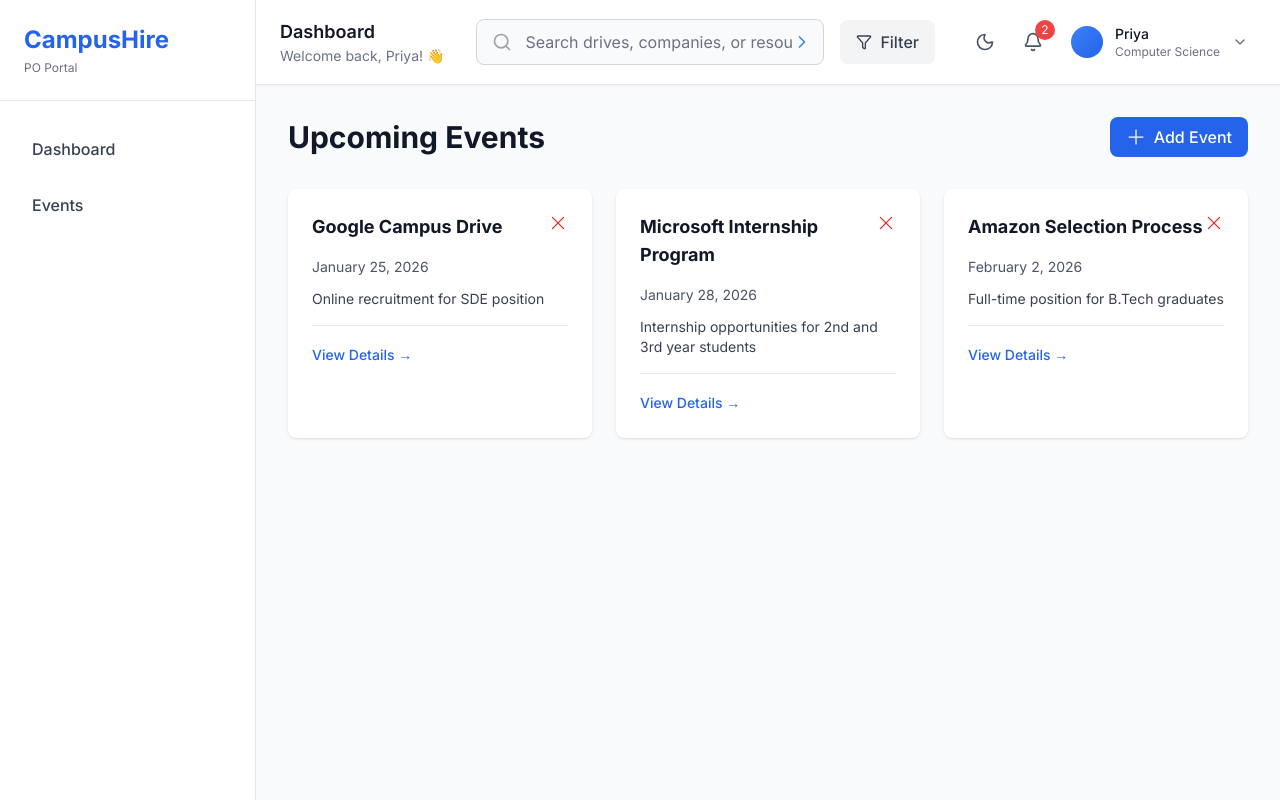
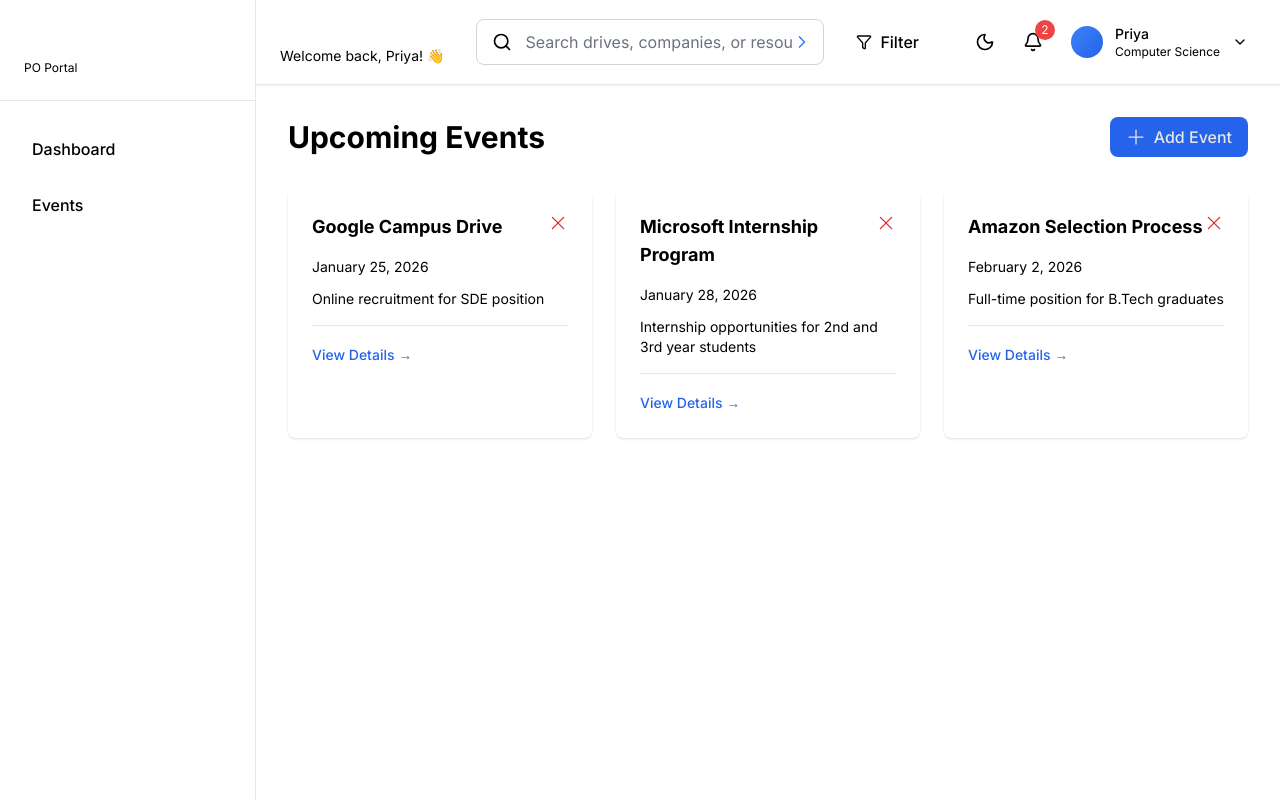
Before and after one commit to ShruthiMeenakshi/CampusHire-Hub, a React (Vite) app: page /po/events in a window 1280 px wide. Built offline with nearby package versions, Linux system fonts and the light colour scheme.

Commit message:
feat: implement dark and light theme support across components and styles

```diff
--- a/assets/styles/index.css
+++ b/assets/styles/index.css
@@ -49,33 +49,75 @@
   background: rgba(255, 255, 255, 0.7);
   border-color: rgba(0, 0, 0, 0.08);
 }
-.theme-light header { border-color: #e5e7eb; }
-.theme-light footer { border-color: #e5e7eb; }
-.theme-light #mobileNav { background: #ffffff; border-color: #e5e7eb; }
-.theme-light .text-gray-400 { color: #475569 !important; }
-.theme-light .text-gray-500 { color: #64748b !important; }
-.theme-light .border-gray-800 { border-color: #e5e7eb !important; }
-.theme-light .border-gray-700 { border-color: #e5e7eb !important; }
-.theme-light .bg-gray-900 { background-color: #ffffff !important; }
+
+.theme-light header {
+  border-color: #e5e7eb;
+}
+
+.theme-light footer {
+  border-color: #e5e7eb;
+}
+
+.theme-light #mobileNav {
+  background: #ffffff;
+  border-color: #e5e7eb;
+}
+
+.theme-light .text-gray-400 {
+  color: #475569 !important;
+}
+
+.theme-light .text-gray-500 {
+  color: #64748b !important;
+}
+
+.theme-light .border-gray-800 {
+  border-color: #e5e7eb !important;
+}
+
+.theme-light .border-gray-700 {
+  border-color: #e5e7eb !important;
+}
+
+.theme-light .bg-gray-900 {
+  background-color: #ffffff !important;
+}
+
 .theme-light section.bg-gray-800\/50 {
   background-color: rgba(0, 0, 0, 0.02) !important;
 }
+
 /* Hero text color adjustments in light theme */
-.theme-light .hero .text-white { color: #0f172a !important; }
-.theme-light .hero .text-gray-300 { color: #334155 !important; }
+.theme-light .hero .text-white {
+  color: #0f172a !important;
+}
+
+.theme-light .hero .text-gray-300 {
+  color: #334155 !important;
+}
+
 /* Header hover effects in light theme */
-.theme-light header:hover { background-color: rgba(248, 250, 252, 0.9); }
-.theme-light header nav a:hover { background-color: #e5e7eb; color: #0f172a !important; }
-.theme-light #mobileNav a:hover { background-color: #f1f5f9; color: #0f172a !important; }
+.theme-light header nav a:hover {
+  background-color: #e5e7eb;
+  color: #0f172a !important;
+}
+
+.theme-light #mobileNav a:hover {
+  background-color: #f1f5f9;
+  color: #0f172a !important;
+}
+
 /* Active nav highlight (scroll) in light theme */
 .theme-light header nav a.bg-gray-800,
 .theme-light #mobileNav a.bg-gray-800 {
   background-color: #e5e7eb !important;
 }
+
 .theme-light header nav a.text-white,
 .theme-light #mobileNav a.text-white {
   color: #0f172a !important;
 }
+
 /* Headings in light theme */
 .theme-light h1,
 .theme-light h2,
@@ -83,8 +125,55 @@
 .theme-light h4,
 .theme-light h5,
 .theme-light h6 {
-  color: #0f172a !important;
+  color: #ffffff !important;
 }
+
+/* Global light theme background and text */
+/* Apply light background/text when `.theme-light` is on body OR container root */
+.theme-light {
+  background-color: #ffffff;
+  color: #000000;
+}
+
+.theme-light body {
+  background-color: #ffffff;
+  color: #000000;
+}
+
+/* Ensure common boxes are white in light theme */
+.theme-light .bg-white {
+  background-color: #ffffff !important;
+}
+
+.theme-light .bg-gray-50,
+.theme-light .bg-gray-100,
+.theme-light .bg-gray-200,
+.theme-light .bg-gray-300,
+.theme-light .bg-gray-400 {
+  background-color: #ffffff !important;
+}
+
+.theme-light .bg-slate-50,
+.theme-light .bg-slate-100,
+.theme-light .bg-slate-200 {
+  background-color: #ffffff !important;
+}
+
+.theme-light .bg-blue-50,
+.theme-light .bg-blue-100 {
+  background-color: #ffffff !important;
+}
+
+/* Text mapping to black for common gray utilities in light theme */
+.theme-light .text-gray-900,
+.theme-light .text-gray-800,
+.theme-light .text-gray-700,
+.theme-light .text-gray-600,
+.theme-light .text-gray-500,
+.theme-light .text-gray-400 {
+  color: #000000 !important;
+}
+
 /* Gradient text */
 .gradient-text {
   background: linear-gradient(135deg, #3b82f6 0%, #10b981 100%);
@@ -92,19 +181,30 @@
   -webkit-text-fill-color: transparent;
   background-clip: text;
 }
+
 /* Hover effects */
 .hover-lift {
   transition: transform 0.2s ease, box-shadow 0.2s ease;
 }
+
 .hover-lift:hover {
   transform: translateY(-4px);
   box-shadow: 0 20px 40px rgba(0, 0, 0, 0.3);
 }
+
 /* Animated gradient text */
 @keyframes gradient {
-  0% { background-position: 0% 50%; }
-  50% { background-position: 100% 50%; }
-  100% { background-position: 0% 50%; }
+  0% {
+    background-position: 0% 50%;
+  }
+
+  50% {
+    background-position: 100% 50%;
+  }
+
+  100% {
+    background-position: 0% 50%;
+  }
 }
 
 .animate-gradient {
@@ -114,15 +214,20 @@
 
 /* Enhanced float animation */
 @keyframes enhanced-float {
-  0%, 100% {
+
+  0%,
+  100% {
     transform: translateY(0) translateX(0);
   }
+
   25% {
     transform: translateY(-10px) translateX(5px);
   }
+
   50% {
     transform: translateY(0) translateX(10px);
   }
+
   75% {
     transform: translateY(10px) translateX(5px);
   }
@@ -141,12 +246,144 @@
 .card-hover {
   transition: all 0.3s ease;
 }
+
 .card-hover:hover {
   transform: translateY(-8px);
   box-shadow: 0 20px 40px rgba(0, 0, 0, 0.4);
 }
+
 .theme-light nav .text-gray-300 {
   color: #0f172a !important;
+}
+
+/* Dark theme container + typography overrides (default theme) */
+/* Keep `.theme-light` rules above intact; these apply when light theme is active. */
+html:not(.theme-light) body {
+  background-color: #0b1221;
+  /* deep slate/blue backdrop */
+  color: #e5e7eb;
+  /* light font color */
+}
+
+html:not(.theme-light) .bg-white {
+  background-color: #0b1e3a !important;
+  /* dark blue container */
+}
+
+html:not(.theme-light) .bg-gray-50 {
+  background-color: #0f172a !important;
+  /* slate-900 */
+}
+
+html:not(.theme-light) .bg-gray-100 {
+  background-color: #1f2937 !important;
+  /* slate-800 */
+  color: #e5e7eb !important;
+}
+
+html:not(.theme-light) .bg-gray-200 {
+  background-color: #374151 !important;
+  /* slate-700 */
+  color: #e5e7eb !important;
+}
+
+html:not(.theme-light) .border-gray-200 {
+  border-color: rgba(255, 255, 255, 0.12) !important;
+}
+
+html:not(.theme-light) .border-gray-300 {
+  border-color: rgba(255, 255, 255, 0.18) !important;
+}
+
+/* Typography mapping to light colors in dark theme */
+html:not(.theme-light) .text-gray-900,
+html:not(.theme-light) .text-gray-800,
+html:not(.theme-light) .text-gray-700 {
+  color: #e5e7eb !important;
+}
+
+html:not(.theme-light) .text-gray-600 {
+  color: #cbd5e1 !important;
+}
+
+html:not(.theme-light) .text-gray-500 {
+  color: #94a3b8 !important;
+}
+
+/* Blue accent containers softened for dark mode */
+html:not(.theme-light) .bg-blue-50 {
+  background-color: #0b2a4d !important;
+  /* navy-tinted */
+  color: #cfe8ff !important;
+}
+
+html:not(.theme-light) .bg-blue-100 {
+  background-color: #103765 !important;
+  color: #dbeafe !important;
+}
+
+/* Additional container mappings to ensure all boxes adopt dark palette */
+html:not(.theme-light) .bg-gray-300 {
+  background-color: #2b3648 !important;
+  color: #e5e7eb !important;
+}
+
+html:not(.theme-light) .bg-gray-400 {
+  background-color: #223045 !important;
+  color: #e5e7eb !important;
+}
+
+html:not(.theme-light) .bg-gray-500 {
+  background-color: #1a2639 !important;
+  color: #e5e7eb !important;
+}
+
+html:not(.theme-light) .bg-slate-50 {
+  background-color: #0f172a !important;
+  color: #e5e7eb !important;
+}
+
+html:not(.theme-light) .bg-slate-100 {
+  background-color: #0e1a2f !important;
+  color: #e5e7eb !important;
+}
+
+html:not(.theme-light) .bg-slate-200 {
+  background-color: #102139 !important;
+  color: #e5e7eb !important;
+}
+
+html:not(.theme-light) .bg-indigo-50 {
+  background-color: #102d5c !important;
+  color: #e5e7eb !important;
+}
+
+html:not(.theme-light) .bg-indigo-100 {
+  background-color: #0f2a55 !important;
+  color: #e5e7eb !important;
+}
+
+/* Gradients: adjust from/to stops for dark mode for common blues */
+html:not(.theme-light) .from-blue-50 {
+  --tw-gradient-from: #0b2a4d !important;
+}
+
+html:not(.theme-light) .to-blue-100 {
+  --tw-gradient-to: #103765 !important;
+}
+
+html:not(.theme-light) .from-indigo-50 {
+  --tw-gradient-from: #102d5c !important;
+}
+
+html:not(.theme-light) .to-indigo-100 {
+  --tw-gradient-to: #0f2a55 !important;
+}
+
+/* Cards/panels: ensure light text on any light backgrounds */
+:not(.theme-light) .rounded-lg,
+:not(.theme-light) .rounded-xl {
+  color: #e5e7eb;
 }
 
 /* Subtle reveal animation */
@@ -155,6 +392,7 @@
     opacity: 0;
     transform: translateY(20px);
   }
+
   to {
     opacity: 1;
     transform: translateY(0);
--- a/src/components/Layout.jsx
+++ b/src/components/Layout.jsx
@@ -8,10 +8,11 @@
   pageTitle,
   showSearch = true,
   showSidebar = true,
-  showTopbar = true
+  showTopbar = true,
+  themeClass = ''
 }) => {
   return (
-    <div className="min-h-screen bg-gray-50 font-inter">
+    <div className={`min-h-screen bg-gray-50 dark:bg-slate-950 dark:text-white font-inter ${themeClass}`}>
       {showSidebar && <Sidebar activePage={activePage} />}
 
       <div className={showSidebar ? 'md:ml-64' : ''}>
--- a/src/components/StudentLayout.jsx
+++ b/src/components/StudentLayout.jsx
@@ -9,6 +9,7 @@
       showSearch={showSearch}
       showSidebar={true}
       showTopbar={true}
+      themeClass="theme-light"
     >
       {children}
     </Layout>
--- a/src/components/Topbar.jsx
+++ b/src/components/Topbar.jsx
@@ -83,9 +83,11 @@
     if (savedTheme === 'dark' || (!savedTheme && prefersDark)) {
       setDarkMode(true);
       document.documentElement.classList.add('dark');
+      document.documentElement.classList.remove('theme-light');
     } else {
       setDarkMode(false);
       document.documentElement.classList.remove('dark');
+      document.documentElement.classList.add('theme-light');
     }
   }, []);
 
@@ -96,9 +98,11 @@
 
     if (newDarkMode) {
       document.documentElement.classList.add('dark');
+      document.documentElement.classList.remove('theme-light');
       localStorage.setItem('theme', 'dark');
     } else {
       document.documentElement.classList.remove('dark');
+      document.documentElement.classList.add('theme-light');
       localStorage.setItem('theme', 'light');
     }
   };
@@ -140,7 +144,7 @@
     <>
       <header className={`sticky top-0 z-50 transition-colors duration-200 ${
         darkMode
-          ? 'bg-gray-900 border-gray-800 text-gray-100'
+          ? 'bg-slate-950 border-blue-900 text-white'
           : 'bg-white border-gray-200 text-gray-900'
       } border-b px-6 py-4 shadow-sm`}>
         <div className="flex items-center justify-between">
@@ -151,7 +155,7 @@
               onClick={onMenuClick}
               className={`p-2 rounded-lg lg:hidden transition-colors ${
                 darkMode
-                  ? 'hover:bg-gray-800 text-gray-400 hover:text-gray-300'
+                  ? 'hover:bg-gray-800 text-white hover:text-gray-200'
                   : 'hover:bg-gray-100 text-gray-600 hover:text-gray-900'
               }`}
             >
@@ -161,7 +165,7 @@
             {/* Page Title */}
             <div>
               <h2 className="text-lg font-semibold">{pageTitle}</h2>
-              <p className={`text-sm ${darkMode ? 'text-gray-400' : 'text-gray-500'}`}>
+              <p className={`text-sm ${darkMode ? 'text-white' : 'text-gray-500'}`}>
                 Welcome back, {user.name.split(' ')[0]}! 👋
               </p>
             </div>
@@ -172,7 +176,7 @@
             <div className="hidden md:flex items-center gap-4 flex-1 max-w-2xl mx-8">
               <form onSubmit={handleSearch} className="relative flex-1">
                 <Search className={`absolute left-4 top-1/2 transform -translate-y-1/2 w-5 h-5 ${
-                  darkMode ? 'text-gray-400' : 'text-gray-400'
+                  darkMode ? 'text-white' : 'text-gray-400'
                 }`} />
                 <input
                   type="search"
@@ -194,7 +198,7 @@
               </form>
               <button className={`px-4 py-2.5 rounded-lg font-medium flex items-center gap-2 transition-colors ${
                 darkMode
-                  ? 'bg-gray-800 hover:bg-gray-700 text-gray-300'
+                  ? 'bg-gray-800 hover:bg-gray-700 text-white'
                   : 'bg-gray-100 hover:bg-gray-200 text-gray-700'
               }`}>
                 <Filter className="w-4 h-4" />
@@ -210,7 +214,7 @@
               onClick={() => setShowSearchBar(!showSearchBar)}
               className={`p-2 rounded-lg md:hidden transition-colors ${
                 darkMode
-                  ? 'hover:bg-gray-800 text-gray-400 hover:text-gray-300'
+                  ? 'hover:bg-gray-800 text-white hover:text-gray-200'
                   : 'hover:bg-gray-100 text-gray-600 hover:text-gray-900'
               }`}
             >
@@ -222,7 +226,7 @@
               onClick={toggleDarkMode}
               className={`p-2 rounded-lg transition-colors group ${
                 darkMode
-                  ? 'hover:bg-gray-800 text-yellow-400 hover:text-yellow-300'
+                  ? 'hover:bg-gray-800 text-white hover:text-gray-200'
                   : 'hover:bg-gray-100 text-gray-600 hover:text-gray-900'
               }`}
               title={darkMode ? 'Switch to light mode' : 'Switch to dark mode'}
@@ -240,7 +244,7 @@
                 onClick={() => setShowNotifications(!showNotifications)}
                 className={`p-2 rounded-lg transition-colors relative ${
                   darkMode
-                    ? 'hover:bg-gray-800 text-gray-400 hover:text-gray-300'
+                    ? 'hover:bg-gray-800 text-white hover:text-gray-200'
                     : 'hover:bg-gray-100 text-gray-600 hover:text-gray-900'
                 }`}
               >
@@ -362,16 +366,16 @@
               >
                 <div className={`w-8 h-8 rounded-full bg-gradient-to-br ${user.avatarColor}`}></div>
                 <div className="hidden md:block text-left">
-                  <p className={`text-sm font-medium ${darkMode ? 'text-gray-100' : 'text-gray-900'}`}>
+                  <p className={`text-sm font-medium ${darkMode ? 'text-white' : 'text-gray-900'}`}>
                     {user.name.split(' ')[0]}
                   </p>
-                  <p className={`text-xs ${darkMode ? 'text-gray-400' : 'text-gray-500'}`}>
+                  <p className={`text-xs ${darkMode ? 'text-white' : 'text-gray-500'}`}>
                     {user.department}
                   </p>
                 </div>
                 <ChevronDown className={`w-4 h-4 transition-transform ${
                   showProfileMenu ? 'rotate-180' : ''
-                } ${darkMode ? 'text-gray-400' : 'text-gray-500'}`} />
+                } ${darkMode ? 'text-white' : 'text-gray-500'}`} />
               </button>
 
               {/* Profile Dropdown */}
--- a/tailwind.config.js
+++ b/tailwind.config.js
@@ -1,5 +1,6 @@
 /** @type {import('tailwindcss').Config} */
 export default {
+  darkMode: 'class',
   content: [
     "./index.html",
     "./src/**/*.{js,ts,jsx,tsx}",
```
Also changed, not shown: src/components/Sidebar.jsx (+5 -5 lines).
